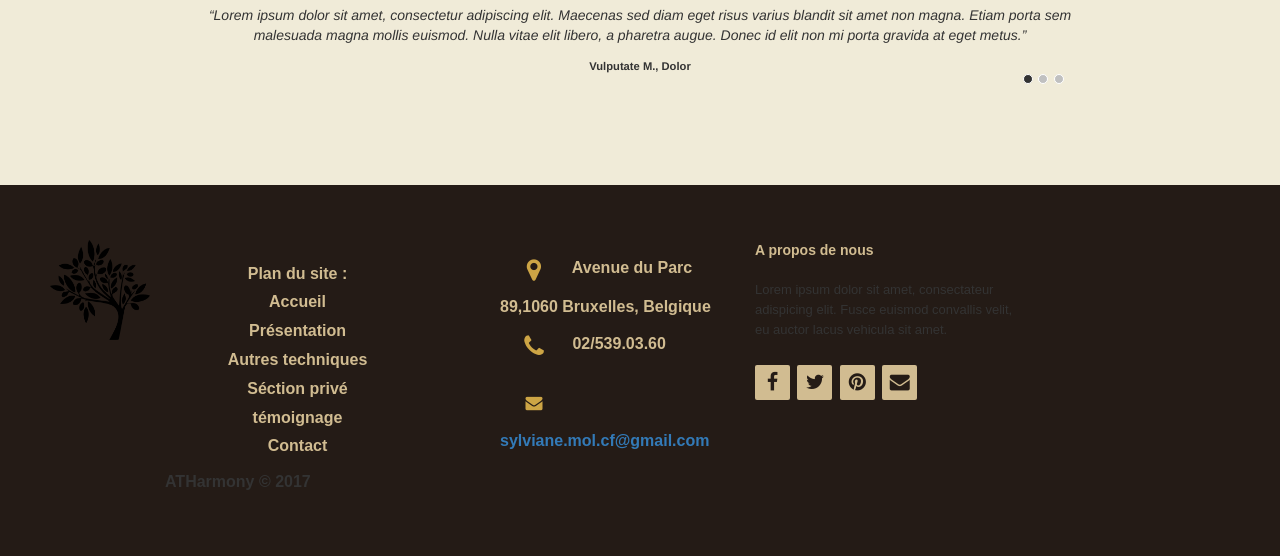
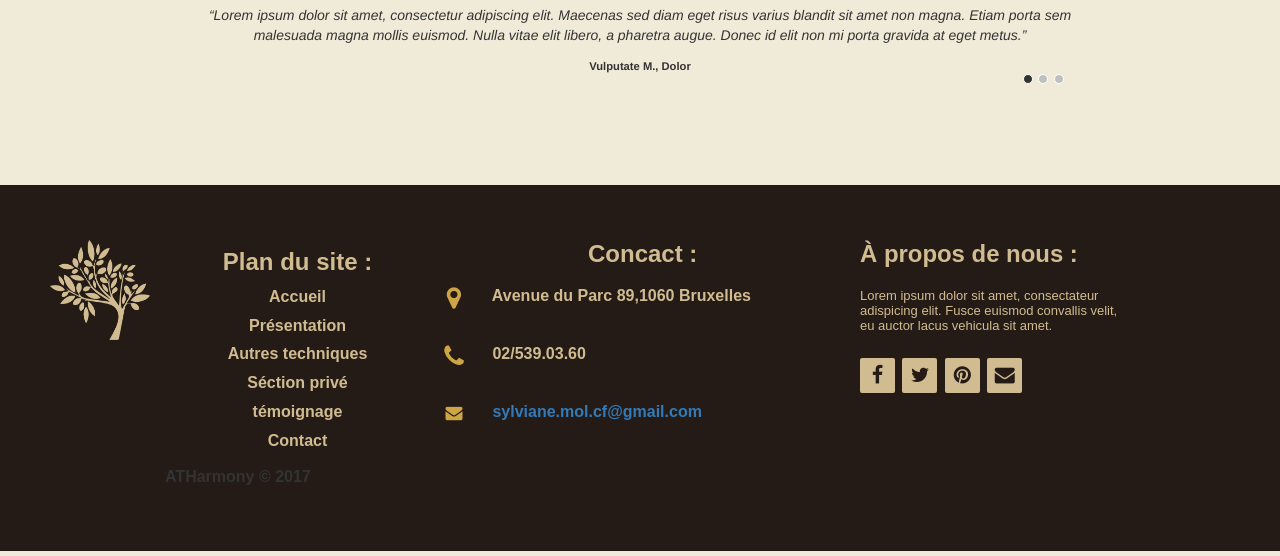
Before and after one commit to WebCF2m2017/Site_Sylviane, a PHP site: page / in a window 1280 px wide. Shown: the part 1316-1872 px from the top of the page. Run offline with PHP 8.4, Linux system fonts and the light colour scheme; some libraries are stand-ins or nearby versions.

Commit message:
houssain

```diff
--- a/css/footer-distributed-with-address-and-phones.css
+++ b/css/footer-distributed-with-address-and-phones.css
@@ -99,8 +99,8 @@
 
 
 .footer-distributed .footer-company-about{
-	line-height: 20px;
-	/*color:  #92999f;*/
+
+	color:  #D1BC91;
 	font-size: 13px;
 	font-weight: normal;
 	margin: 0;
@@ -109,7 +109,7 @@
 .footer-distributed .footer-company-about span{
 	display: block;
 	color:  #D1BC91;
-	font-size: 14px;
+	font-size: 1.84em;
 	font-weight: bold;
 	margin-bottom: 20px;
 }
--- a/css/style.css
+++ b/css/style.css
@@ -197,3 +197,14 @@ h1 {
 .artcile2{
   border-right: dashed 2px #CDA545;
 }
+.contactfooter{
+  margin-left: 7em !important;
+  font-size: 1.5em;
+}
+.footer-center{
+  width: 30em;
+  margin-left: -5em;
+}
+.footer-links{
+  margin-top: 0px !important;
+}
--- a/index.html
+++ b/index.html
@@ -193,10 +193,10 @@
 		</div>
 	</div>
 	<footer class="footer-distributed">
-		<img class="col-md-3" src="img/logo.png" style="width:100px;height:100px;padding:0px;">
+		<img class="col-md-3" src="img/logo1.png" style="width:100px;height:100px;padding:0px;">
 		<div class="footer-left col-md-3">
 			<ul class="footer-links">
-				<li><a href="#">Plan du site : </a></li>
+				<li style="font-size: 1.5em;"><a href="#">Plan du site : </a></li>
 				<li><a href="#">Accueil</a></li>
 				<li><a href="#">Présentation</a></li>
 				<li><a href="#">Autres techniques</a></li>
@@ -208,9 +208,12 @@
 		</div>
 		<div class="footer-center col-md-3">
 			<ul>
+				<li class="contactfooter">
+					Concact :
+				</li>
 				<li>
 					<i class="fa fa-map-marker"></i>
-					Avenue du Parc 89,1060 Bruxelles, Belgique
+					Avenue du Parc 89,1060 Bruxelles
 				</li>
 				<li>
 					<i class="fa fa-phone"></i>
@@ -224,7 +227,7 @@
 		</div>
 		<div class="footer-right col-md-3">
 			<p class="footer-company-about">
-				<span>A propos de nous</span>
+				<span>À propos de nous :</span>
 					Lorem ipsum dolor sit amet, consectateur adispicing elit. Fusce euismod convallis velit, eu auctor lacus vehicula sit amet.
 			</p>
 			<div class="footer-icons">
```
Also changed, not shown: img/logo1.png (added), 1 other file.
